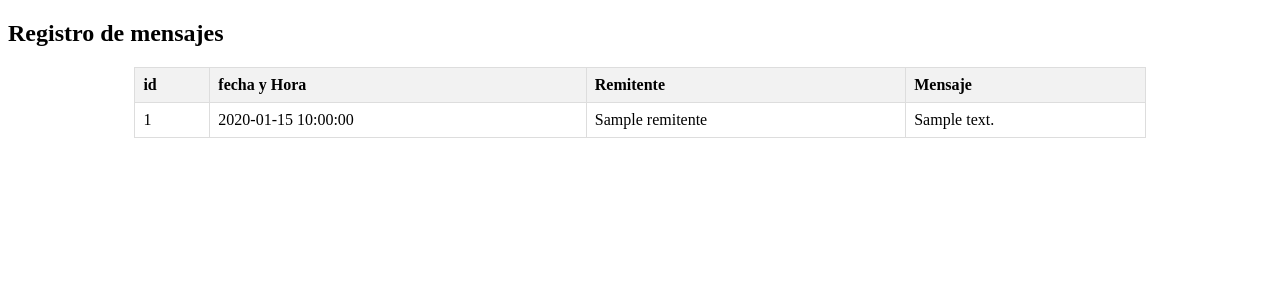
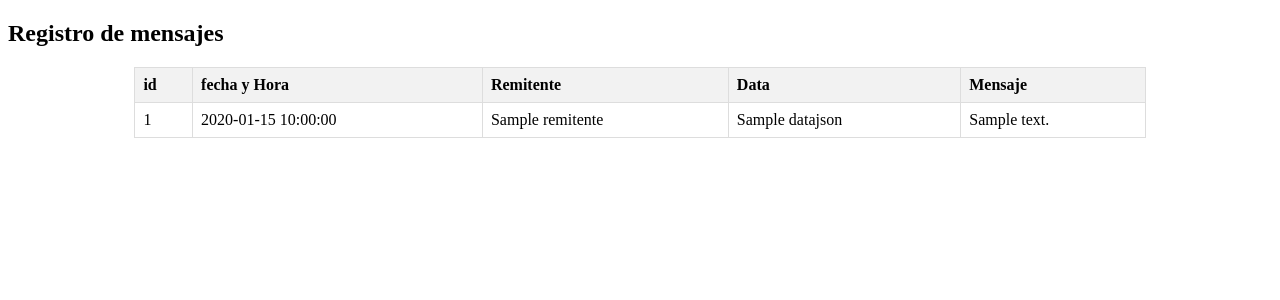
Before and after one commit to mnperrone/testApiMeta-python, a Flask app: template templates/index.html in a window 1280 px wide. Shown: the top 300 px of the page. Run offline with Flask 3, Linux system fonts and the light colour scheme; the template is opened without the code that fills it: most values are stand-ins (such as "Sample title", 1, 10 or a date in 2020).

Commit message:
prueba tabla

```diff
--- a/app.py
+++ b/app.py
@@ -16,11 +16,13 @@ class Log(db.Model):
     id = db.Column(db.Integer,primary_key=True)
     fecha_y_hora = db.Column(db.DateTime, default=lambda: datetime.now(timezone.utc))
     remitente = db.Column(db.String)
+    datajson = db.Column(db.TEXT)
     texto = db.Column(db.TEXT)
 
     #constructor de la clase Log
-    def __init__(self, texto, remitente):
+    def __init__(self, texto, datajson,remitente):
         self.texto = texto
+        self.datajson = datajson
         self.remitente = remitente
 
 #Crear la tabla si no existe
@@ -41,11 +43,11 @@ def index():
 mensajes_log = []
 
 #Función para agregar mensajes y guardar en la base de datos
-def agregar_mensajes_log(texto, remitente):
+def agregar_mensajes_log(texto, datajson, remitente):
     texto = str(texto)
     mensajes_log.append(texto)
     #Guardar el mensaje en la base de datos
-    nuevo_registro = Log(texto=texto,remitente=remitente)
+    nuevo_registro = Log(texto=texto,datajson=datajson,remitente=remitente)
     db.session.add(nuevo_registro)
     db.session.commit()
 
@@ -110,12 +112,12 @@ def recibir_mensajes(req):
                     text = message['interactive']['list_reply']['id']
                     enviar_mensajes_whatsapp(text, number)
 
-            agregar_mensajes_log("Mensaje recibido: " + str(req), number)  # Log de depuración
+            agregar_mensajes_log(texto=text, datajson="Recibido: " + str(req), remitente=number)
 
         return jsonify({'message': 'EVENT_RECEIVED'})
 
     except Exception as e:
-        agregar_mensajes_log("Error: " + str(e), number)
+        agregar_mensajes_log("N/A", "Error: " + str(e), number)
         return jsonify({'message': 'EVENT_RECEIVED'})
 
 def enviar_mensajes_whatsapp(texto, number):
@@ -145,7 +147,7 @@ def enviar_mensajes_whatsapp(texto, number):
         }
 
     # Registro de depuración con el remitente (número)
-    agregar_mensajes_log(f"Mensaje enviado: {texto}", number)
+    agregar_mensajes_log(f"Enviado: {texto}", data, number)
 
     #Convertir el diccionaria a formato JSON
     data=json.dumps(data)
@@ -160,9 +162,9 @@ def enviar_mensajes_whatsapp(texto, number):
     try:
          connection.request("POST","/v20.0/368298853039307/messages", data, headers)
          response = connection.getresponse()
-         agregar_mensajes_log(f"{response.status} - {response.reason}", number)
+         agregar_mensajes_log("N/A", f"{response.status} - {response.reason}", number)
     except Exception as e:
-             agregar_mensajes_log(f"Error: {str(e)}", number)
+             agregar_mensajes_log("N/A", f"Error: {str(e)}", number)
     finally:
          connection.close()
 
--- a/templates/index.html
+++ b/templates/index.html
@@ -27,6 +27,7 @@
             <th>id</th>
             <th>fecha y Hora</th>
             <th>Remitente</th>
+            <th>Data</th>
             <th>Mensaje</th>
         </tr>
         {% for registro in registros %}
@@ -34,6 +35,7 @@
                 <td>{{ registro.id }}</td>
                 <td>{{ registro.fecha_y_hora.strftime('%Y-%m-%d %H:%M:%S') }}</td>
                 <td>{{ registro.remitente }}</td>
+                <td>{{ registro.datajson }}</td>
                 <td>{{ registro.texto }}</td>
             </tr>
         {% endfor %}
```
